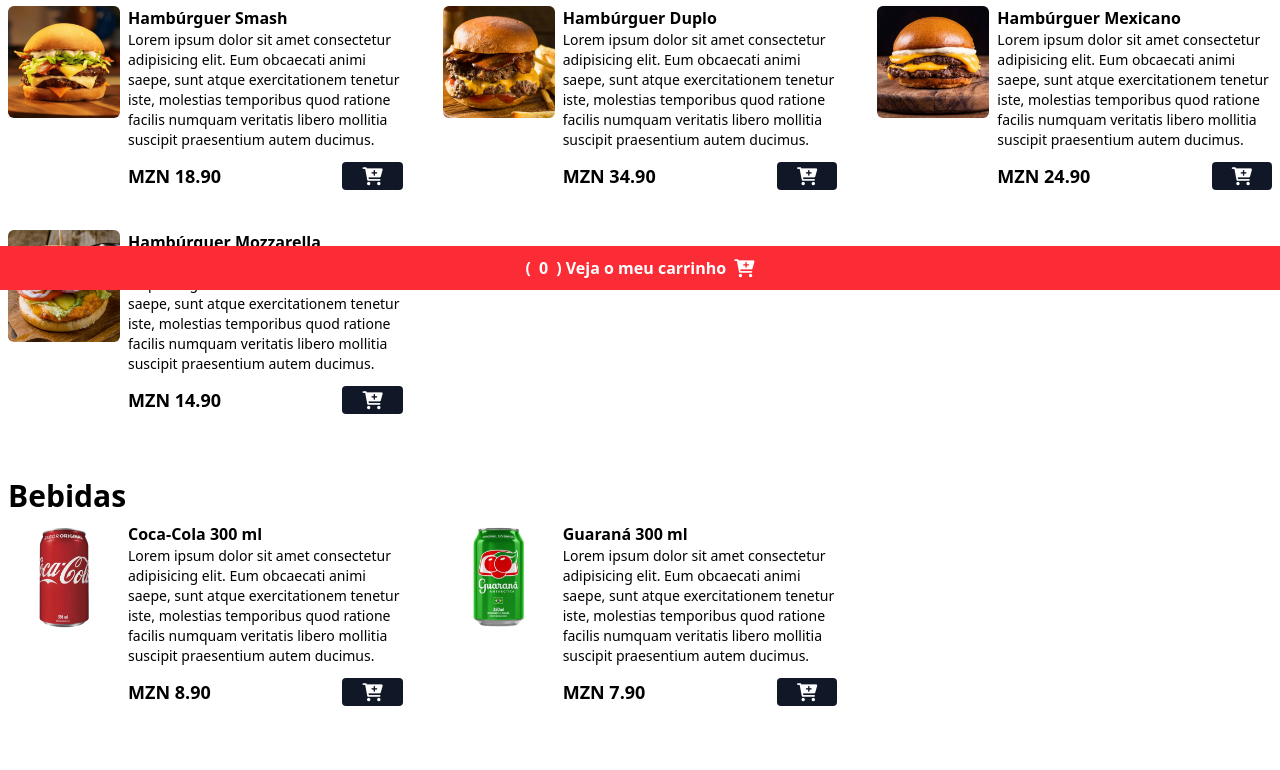
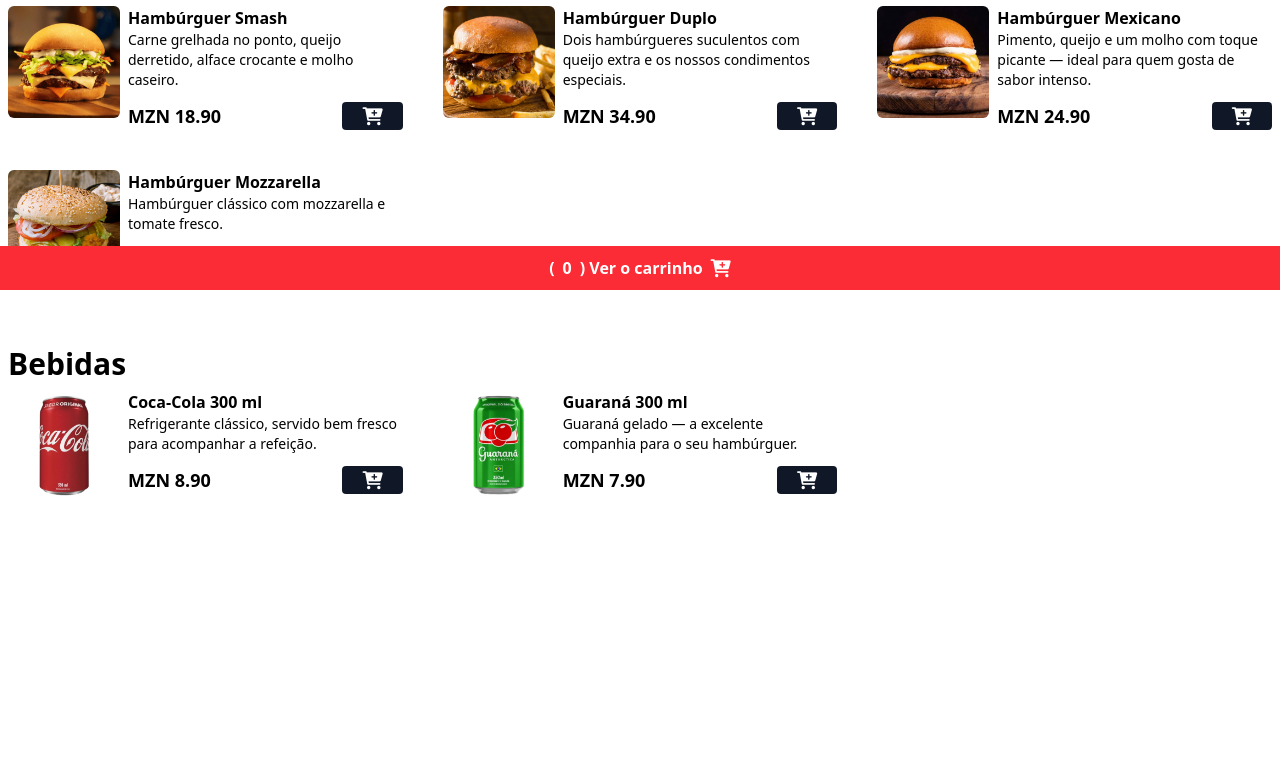
Before and after one commit to Faimo-M/ProjectoHamburgueria, a website: page index.html in a window 1280 px wide. Shown: the part 510-1280 px from the top of the page. After the commit the page ends 1076 px from the top, so only its background shows below. Drawn offline with Linux system fonts and the light colour scheme.

Commit message:
i18n: refine more PT-PT visible texts  title, header, product descriptions and footer

```diff
--- a/index.html
+++ b/index.html
@@ -9,15 +9,15 @@
 <link rel="stylesheet" href="https://cdnjs.cloudflare.com/ajax/libs/font-awesome/6.0.0-beta3/css/all.min.css" integrity="sha512-Fo3rlrZj/k7ujTnHg4CGR2D7kSs0v4LLanw2qksYuRlEzO+tcaEPQogQ0KaoGN26/zrn20ImR1DfuLWnOo7aBA==" crossorigin="anonymous" referrerpolicy="no-referrer" />
 <link rel="stylesheet" href="Styles/output.css">
 
-<title>SUUUPER BURGUER</title>
+<title>Super Hambúrguer</title>
 </head>
 <body>
 <!--Inicio header-->
   <header class="w-full h-[420px] bg-zinc-900 bg-home bg-cover" style="background-image: url('./assets/bg.png');">
     <div class="w-full h-full flex flex-col justify-center items-center">
         <img src="./assets/hamb-1.png" alt="logodev" class="w-32 h-32 rounded-full shadow-lg hover:scale-110 du">
-        <h1 class="text-4xl mt-4 mb-2 font-bold text-white">SUUUPER BURGUER</h1>
-        <span class="text-white font-medium">Avenida 25 de setembro!</span>
+  <h1 class="text-4xl mt-4 mb-2 font-bold text-white">SUPER HAMBÚRGUER</h1>
+  <span class="text-white font-medium">Avenida 25 de setembro</span>
     <div class="bg-green-600 px-4 py-1 rounded-lg mt-5" id="date-span">
       <span class="text-white font-medium">Seg. a Dom. — 18:00 às 22:00</span>
     </div>
@@ -38,7 +38,7 @@
   class="w-28 h-28 rounded-md hover:scale-110 hover:-rotate-2 duration-300 ">
   <div>
     <p class="font-bold">Hambúrguer Smash</p>
-      <p class="text-sm ">Lorem ipsum dolor sit amet consectetur adipisicing elit. Eum obcaecati animi saepe, sunt atque exercitationem tenetur iste, molestias temporibus quod ratione facilis numquam veritatis libero mollitia suscipit praesentium autem ducimus.</p>
+  <p class="text-sm ">Carne grelhada no ponto, queijo derretido, alface crocante e molho caseiro.</p>
       <div class="flex items-center gap-2 justify-between mt-3 ">
         <p class="font-bold text-lg">MZN 18.90</p>
   <button class="bg-gray-900 px-5 rounded  add-to-cart-btn"
@@ -57,7 +57,7 @@
   class="w-28 h-28 rounded-md hover:scale-110 hover:-rotate-2 duration-300 ">
   <div>
     <p class="font-bold">Hambúrguer Duplo</p>
-      <p class="text-sm ">Lorem ipsum dolor sit amet consectetur adipisicing elit. Eum obcaecati animi saepe, sunt atque exercitationem tenetur iste, molestias temporibus quod ratione facilis numquam veritatis libero mollitia suscipit praesentium autem ducimus.</p>
+  <p class="text-sm ">Dois hambúrgueres suculentos com queijo extra e os nossos condimentos especiais.</p>
       <div class="flex items-center gap-2 justify-between mt-3 ">
         <p class="font-bold text-lg">MZN 34.90</p>
   <button class="bg-gray-900 px-5 rounded  add-to-cart-btn"
@@ -76,7 +76,7 @@
   class="w-28 h-28 rounded-md hover:scale-110 hover:-rotate-2 duration-300 ">
   <div>
     <p class="font-bold">Hambúrguer Mexicano</p>
-      <p class="text-sm ">Lorem ipsum dolor sit amet consectetur adipisicing elit. Eum obcaecati animi saepe, sunt atque exercitationem tenetur iste, molestias temporibus quod ratione facilis numquam veritatis libero mollitia suscipit praesentium autem ducimus.</p>
+  <p class="text-sm ">Pimento, queijo e um molho com toque picante — ideal para quem gosta de sabor intenso.</p>
       <div class="flex items-center gap-2 justify-between mt-3 ">
         <p class="font-bold text-lg">MZN 24.90</p>
   <button class="bg-gray-900 px-5 rounded  add-to-cart-btn"
@@ -96,7 +96,7 @@
   class="w-28 h-28 rounded-md hover:scale-110 hover:-rotate-2 duration-300 ">
   <div>
     <p class="font-bold">Hambúrguer Mozzarella</p>
-      <p class="text-sm ">Lorem ipsum dolor sit amet consectetur adipisicing elit. Eum obcaecati animi saepe, sunt atque exercitationem tenetur iste, molestias temporibus quod ratione facilis numquam veritatis libero mollitia suscipit praesentium autem ducimus.</p>
+  <p class="text-sm ">Hambúrguer clássico com mozzarella e tomate fresco.</p>
       <div class="flex items-center gap-2 justify-between mt-3 ">
         <p class="font-bold text-lg">MZN 14.90</p>
   <button class="bg-gray-900 px-5 rounded  add-to-cart-btn"
@@ -119,12 +119,12 @@
 <div class="grid grid-cols-1 md:grid-cols-2 lg:grid-cols-3 gap-7 md:gap-10 mx-auto max-w-7xl px-2 mb-16  " id="menu">
       <!--bebida Item-->
 <div class="flex gap-2 w-full ">
-  <img src="/assets/refri-1.png" alt="Coca-cola"
+  <img src="/assets/refri-1.png" alt="Coca‑Cola 300 ml"
   class="w-28 h-28 rounded-md hover:scale-110 hover:-rotate-2 duration-300 ">
 
   <div class="w-full">
   <p class="font-bold">Coca‑Cola 300 ml</p>
-      <p class="text-sm ">Lorem ipsum dolor sit amet consectetur adipisicing elit. Eum obcaecati animi saepe, sunt atque exercitationem tenetur iste, molestias temporibus quod ratione facilis numquam veritatis libero mollitia suscipit praesentium autem ducimus.</p>
+  <p class="text-sm ">Refrigerante clássico, servido bem fresco para acompanhar a refeição.</p>
       <div class="flex items-center gap-2 justify-between mt-3 ">
         <p class="font-bold text-lg">MZN 8.90</p>
   <button class="bg-gray-900 px-5 rounded  add-to-cart-btn"
@@ -139,12 +139,12 @@
 
      <!--bebida Item-->
 <div class="flex gap-2 w-full ">
-  <img src="/assets/refri-2.png" alt="Guarana"
+  <img src="/assets/refri-2.png" alt="Guaraná 300 ml"
   class="w-28 h-28 rounded-md hover:scale-110 hover:-rotate-2 duration-300 ">
 
   <div class="w-full">
   <p class="font-bold">Guaraná 300 ml</p>
-      <p class="text-sm ">Lorem ipsum dolor sit amet consectetur adipisicing elit. Eum obcaecati animi saepe, sunt atque exercitationem tenetur iste, molestias temporibus quod ratione facilis numquam veritatis libero mollitia suscipit praesentium autem ducimus.</p>
+  <p class="text-sm ">Guaraná gelado — a excelente companhia para o seu hambúrguer.</p>
       <div class="flex items-center gap-2 justify-between mt-3 ">
         <p class="font-bold text-lg">MZN 7.90</p>
   <button class="bg-gray-900 px-5 rounded  add-to-cart-btn"
@@ -194,7 +194,7 @@
   <button class="flex items-center gap-2 text-white font-bold " id="cart-btn">
 
     (<span id="cart-count">0</span>)
-      Veja o meu carrinho
+  Ver o carrinho
     <i class="fa fa-cart-plus text-lg text-white "></i>
 </button>
 
```
